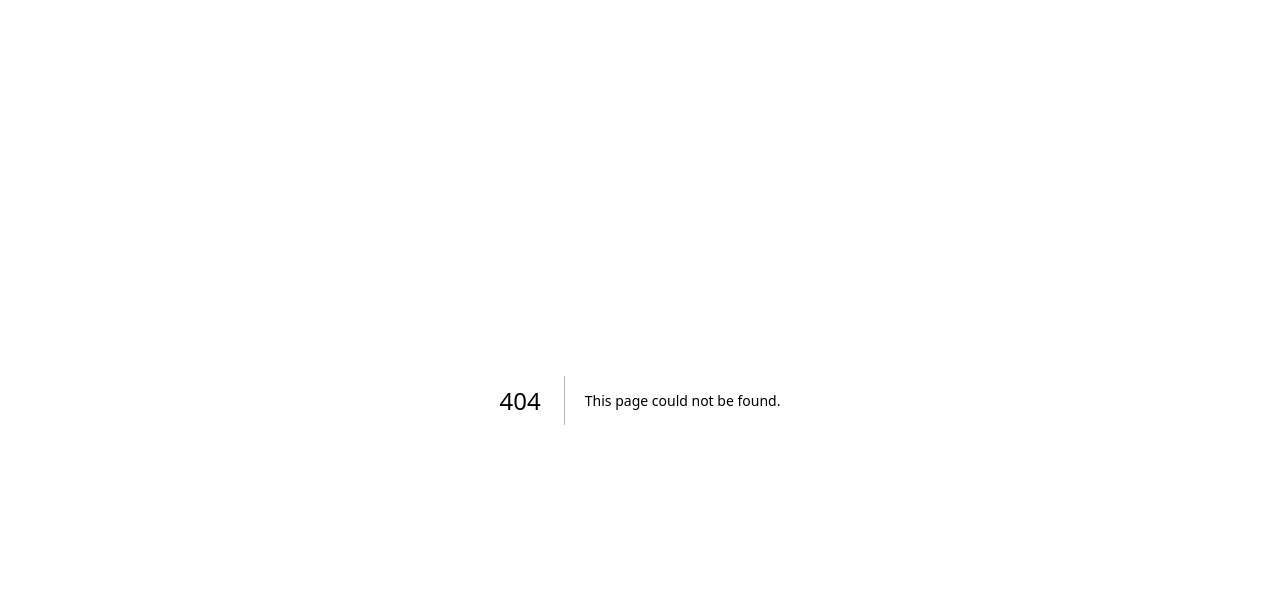
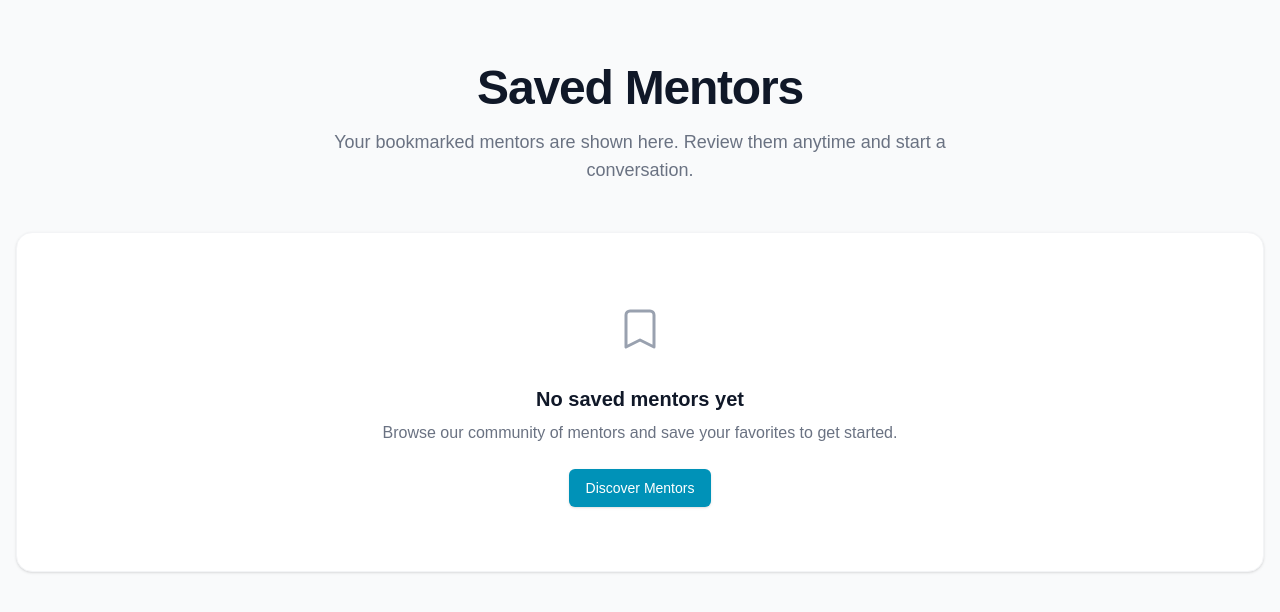
Before and after one commit to MentoNest/skillsync_frontend, a Next.js app: page /dashboard/saved-mentors in a window 1280 px wide. Before the commit this address had no page. Shown: the top 612 px of the page. Built offline with nearby package versions, Linux system fonts and the light colour scheme.

Commit message:
Create Saved Mentors Page

```diff
--- /dev/null
+++ b/app/dashboard/saved-mentors/page.tsx
@@ -0,0 +1,67 @@
+'use client';
+
+import { useState } from 'react';
+import { MENTORS } from '@/app/(public)/mentors/data/mockMentors';
+import MentorCard from '@/components/MentorCard';
+import { Mentor } from '@/lib/types';
+import Link from 'next/link';
+
+export default function SavedMentorsPage() {
+  const [mentors, setMentors] = useState<Mentor[]>(MENTORS.filter(m => m.isBookmarked));
+
+  const handleToggleBookmark = (mentorId: string) => {
+    setMentors(currentMentors =>
+      currentMentors.filter(mentor => mentor.id !== mentorId)
+    );
+  };
+
+  return (
+    <div className="min-h-screen bg-gray-50 dark:bg-gray-900 transition-colors">
+      <main className="max-w-screen-xl mx-auto px-4 py-12 sm:py-16">
+        <div className="text-center mb-12">
+          <h1 className="text-3xl sm:text-4xl lg:text-5xl font-extrabold text-gray-900 dark:text-white tracking-tight">
+            Saved Mentors
+          </h1>
+          <p className="mt-4 text-lg text-gray-500 dark:text-gray-400 max-w-2xl mx-auto">
+            Your bookmarked mentors are shown here. Review them anytime and start a conversation.
+          </p>
+        </div>
+
+        {mentors.length > 0 ? (
+          <div className="grid grid-cols-1 sm:grid-cols-2 lg:grid-cols-3 gap-6 lg:gap-8">
+            {mentors.map(mentor => (
+              <MentorCard
+                key={mentor.id}
+                {...mentor}
+                isBookmarked={true}
+                onToggleBookmark={() => handleToggleBookmark(mentor.id as string)}
+              />
+            ))}
+          </div>
+        ) : (
+          <div className="text-center py-16 px-6 bg-white dark:bg-gray-800 rounded-2xl shadow-sm border border-gray-100 dark:border-gray-700">
+            <div className="w-16 h-16 mx-auto mb-6 flex items-center justify-center text-gray-400 dark:text-gray-500">
+              <svg xmlns="http://www.w3.org/2000/svg" className="h-12 w-12" fill="none" viewBox="0 0 24 24" stroke="currentColor">
+                <path strokeLinecap="round" strokeLinejoin="round" strokeWidth={1.5} d="M5 5a2 2 0 012-2h10a2 2 0 012 2v16l-7-3.5L5 21V5z" />
+              </svg>
+            </div>
+            <h2 className="text-xl font-semibold text-gray-900 dark:text-white">
+              No saved mentors yet
+            </h2>
+            <p className="mt-2 text-gray-500 dark:text-gray-400">
+              Browse our community of mentors and save your favorites to get started.
+            </p>
+            <div className="mt-6">
+              <Link
+                href="/discover-mentors"
+                className="inline-flex items-center px-4 py-2 border border-transparent text-sm font-medium rounded-md shadow-sm text-white bg-cyan-600 hover:bg-cyan-700 focus:outline-none focus:ring-2 focus:ring-offset-2 focus:ring-cyan-500"
+              >
+                Discover Mentors
+              </Link>
+            </div>
+          </div>
+        )}
+      </main>
+    </div>
+  );
+}
```
